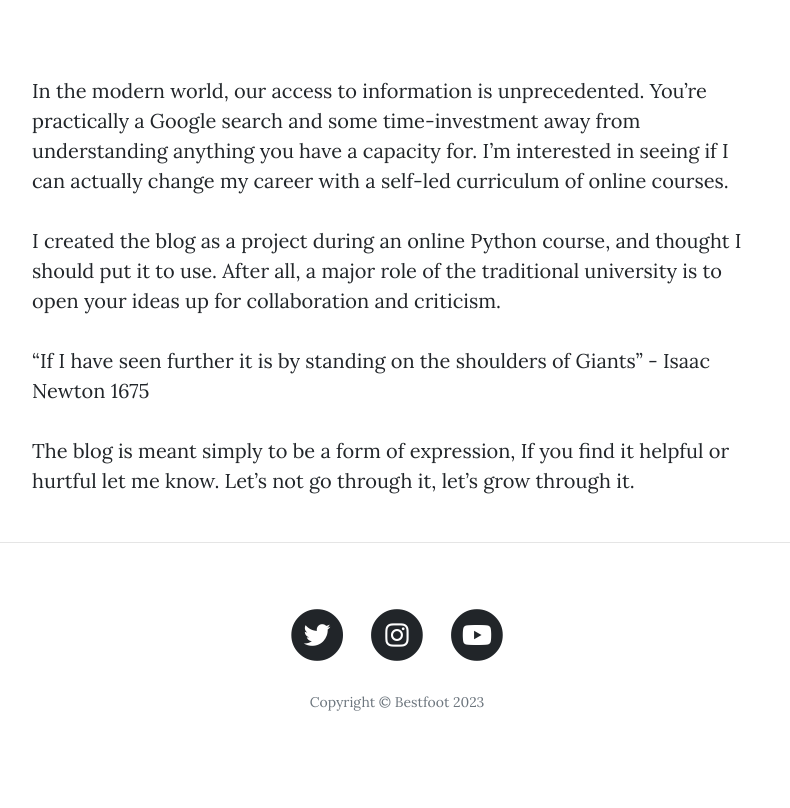
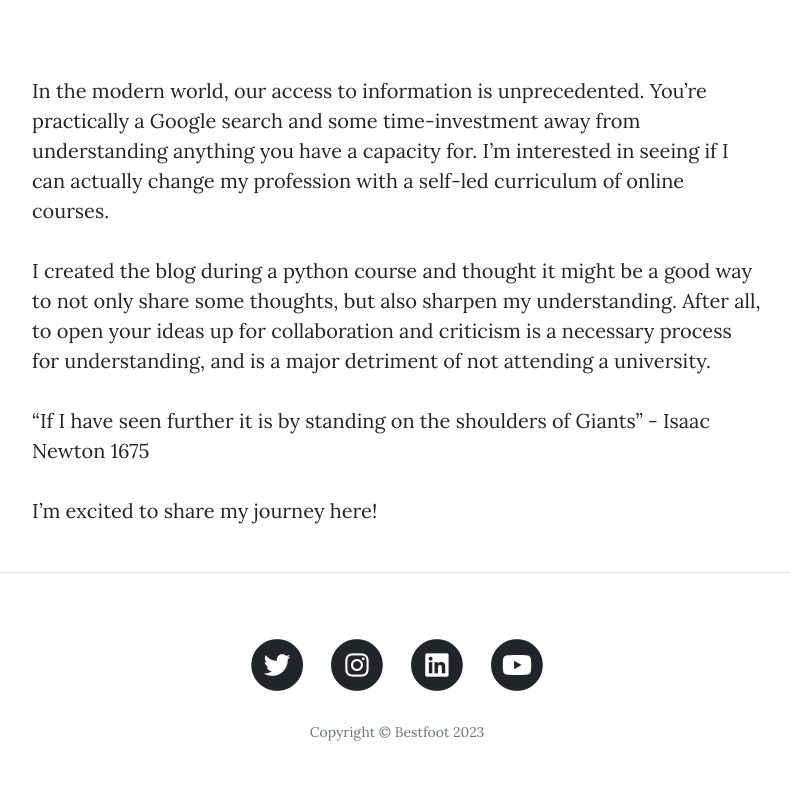
Before and after one commit to chrism47/blog, a Flask app: page /about in a window 1280 px wide. Shown: the part 510-1318 px from the top of the page, without its empty margins (243-1033 px from the left). Before the commit the page ends 1221 px from the top, so only its background shows below. Run offline with Flask 2, Linux system fonts and the light colour scheme; some libraries are stand-ins or nearby versions.

Commit message:
commit_1

```diff
--- a/main.py
+++ b/main.py
@@ -32,7 +32,6 @@ login_manager = LoginManager(app)
 class BlogPost(db.Model):
     __tablename__ = "blog_posts"
     id = db.Column(db.Integer, primary_key=True)
-    author_id = db.Column(db.Integer, db.ForeignKey('users.id'), nullable=False)
     title = db.Column(db.String(250), unique=True, nullable=False)
     subtitle = db.Column(db.String(250), nullable=False)
     date = db.Column(db.String(250), nullable=False)
@@ -47,7 +46,6 @@ class User(UserMixin, db.Model):
     email = db.Column(db.String(250), nullable=False)
 
     blog_posts = db.relationship('BlogPost', backref='Users')
-    comments = db.relationship('Comments', backref='Users')
 
     def __init__(self, name, email, password):
         self.email = email
@@ -61,8 +59,7 @@ class Comments(db.Model):
     __tablename__ = "comments"
     id = db.Column(db.Integer, primary_key=True)
     body = db.Column(db.Text, nullable=False)
-    author_id = db.Column(db.Integer, db.ForeignKey('users.id'), nullable=False)
-    name = db.Column(db.Integer, nullable=False)
+    name = db.Column(db.Text, nullable=False)
     date = db.Column(db.Integer, nullable=False)
 
 
@@ -267,6 +264,7 @@ def delete_post(post_id):
     db.session.commit()
     return redirect(url_for('get_all_posts'))
 
+@admin_only
 @app.route("/delete_comment/<int:post_id>")
 def delete_comment(post_id):
     comment_to_delete = Comments.query.get(post_id)
@@ -275,5 +273,6 @@ def delete_comment(post_id):
     return redirect(url_for('show_post', post_id=post_id))
 
 
+
 if __name__ == "__main__":
     app.run(host='0.0.0.0', port=5000)
--- a/templates/about.html
+++ b/templates/about.html
@@ -20,17 +20,14 @@
     <div class="row">
       <div class="col-lg-8 col-md-10 mx-auto">
         <p>
-In the modern world, our access to information is unprecedented. You’re practically a Google search and some time-investment away from understanding anything you have a capacity for.  I’m interested in seeing if I can actually change my career with a self-led curriculum of online courses.
-        </p>
+In the modern world, our access to information is unprecedented. You’re practically a Google search and some time-investment away from understanding anything you have a capacity for. I’m interested in seeing if I can actually change my profession with a self-led curriculum of online courses.         </p>
         <p>
-          I created the blog as a project during an online Python course, and thought I should put it to use. After all, a major role of the traditional university is to open your ideas up for collaboration and criticism.
-        </p>
+I created the blog during a python course and thought it might be a good way to not only share some thoughts, but also sharpen my understanding. After all, to open your ideas up for collaboration and criticism is a necessary process for understanding, and is a major detriment of not attending a university.         </p>
         <p>
 “If I have seen further it is by standing on the shoulders of Giants” - Isaac Newton 1675
         </p>
         <p>
-          The blog is meant simply to be a form of expression, If you find it helpful or hurtful let me know. Let’s not go through it, let’s grow through it.
-        </p>
+I’m excited to share my journey here!         </p>
       </div>
     </div>
   </div>
--- a/templates/footer.html
+++ b/templates/footer.html
@@ -12,11 +12,19 @@
                 </span>
               </a>
             </li>
-            <li class="list-inline-item">
-              <a href="https://www.instagram.com/bestfooot/">
+             <li class="list-inline-item">
+              <a href="https://www.instagram.com/justchrisdude/">
                 <span class="fa-stack fa-lg">
                   <i class="fas fa-circle fa-stack-2x"></i>
                   <i class="fab fa-instagram fa-stack-1x fa-inverse"></i>
+                </span>
+              </a>
+            </li>
+            <li class="list-inline-item">
+              <a href="https://www.linkedin.com/in/chris-moulton-466153232/">
+                <span class="fa-stack fa-lg">
+                  <i class="fas fa-circle fa-stack-2x"></i>
+                  <i class="fab fa-linkedin fa-stack-1x fa-inverse"></i>
                 </span>
               </a>
             </li>
```
Also changed, not shown: blog.db (deleted).
